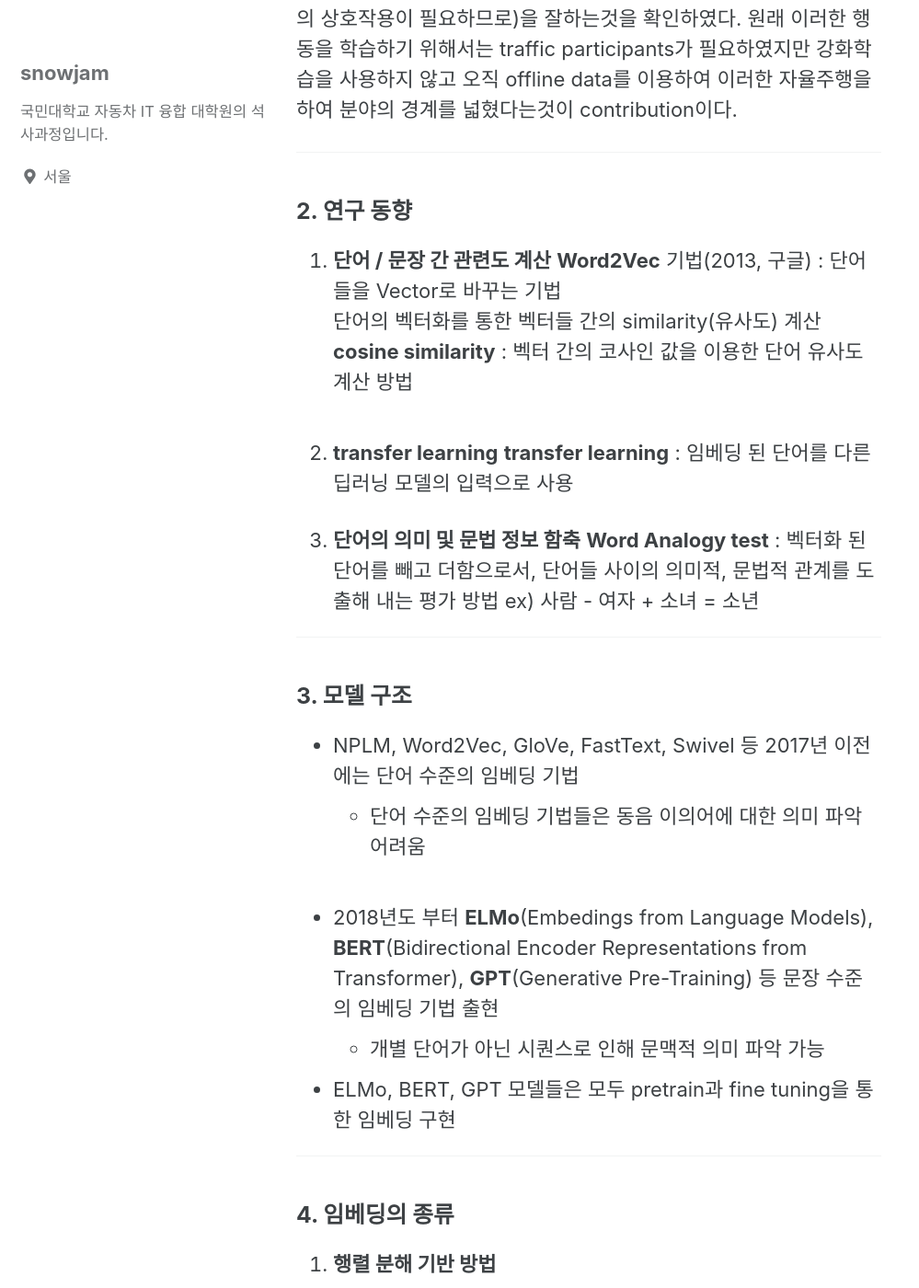
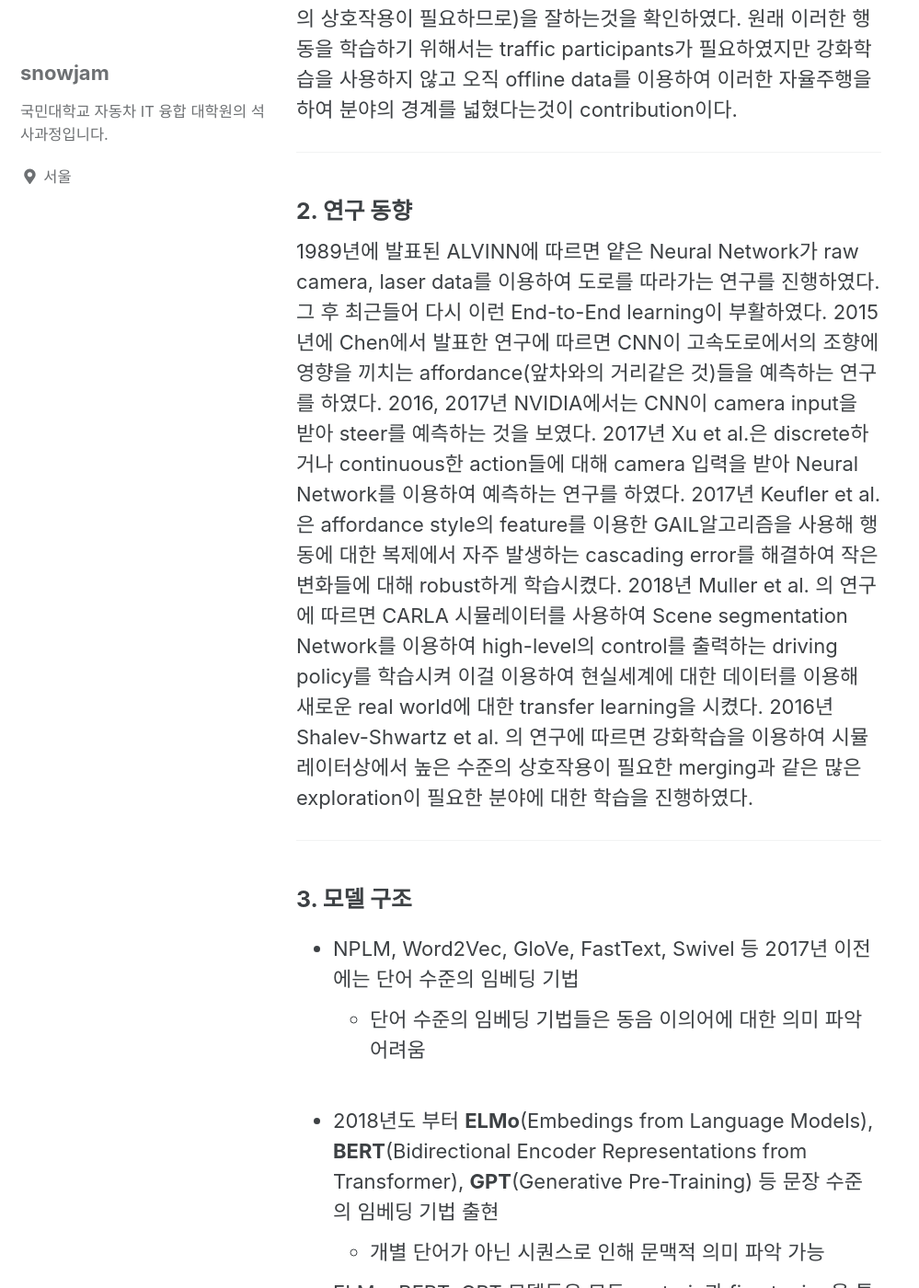
Before and after one commit to snowjamai/snowjamai.github.io, a Jekyll site: the page built from _posts/2021-04-23-논문1.md, in a window 1280 px wide and 1400 px high, scrolled down 1814 px. Shown: the whole window at 92% size, without its empty margins (0-999 px from the left). Built offline with Jekyll 4.4.1, drawn with Linux system fonts in a browser that asks for light colours; cached includes are drawn as plain includes.

Commit message:
related Work Finish

```diff
--- a/_posts/2021-04-23-논문1.md
+++ b/_posts/2021-04-23-논문1.md
@@ -27,18 +27,7 @@ tags:
 
 ### 2. 연구 동향
 
-1. __단어 / 문장 간 관련도 계산__
-**Word2Vec** 기법(2013, 구글) : 단어들을 Vector로 바꾸는 기법
-단어의 벡터화를 통한 벡터들 간의 similarity(유사도) 계산
-**cosine similarity** : 벡터 간의 코사인 값을 이용한 단어 유사도 계산 방법
-<br/>
-2. __transfer learning__
-**transfer learning** : 임베딩 된 단어를 다른 딥러닝 모델의 입력으로 사용
-<br/>
-
-3. __단어의 의미 및 문법 정보 함축__
-**Word Analogy test** : 벡터화 된 단어를 빼고 더함으로서, 단어들 사이의 의미적, 문법적 관계를 도출해 내는 평가 방법
-ex) 사람 - 여자 + 소녀 = 소년
+1989년에 발표된 ALVINN에 따르면 얕은 Neural Network가 raw camera, laser data를 이용하여 도로를 따라가는 연구를 진행하였다. 그 후 최근들어 다시 이런 End-to-End learning이 부활하였다. 2015년에 Chen에서 발표한 연구에 따르면 CNN이 고속도로에서의 조향에 영향을 끼치는 affordance(앞차와의 거리같은 것)들을 예측하는 연구를 하였다. 2016, 2017년 NVIDIA에서는 CNN이 camera input을 받아 steer를 예측하는 것을 보였다. 2017년 Xu et al.은 discrete하거나 continuous한 action들에 대해 camera 입력을 받아 Neural Network를 이용하여 예측하는 연구를 하였다. 2017년 Keufler et al.은 affordance style의 feature를 이용한 GAIL알고리즘을 사용해 행동에 대한 복제에서 자주 발생하는 cascading error를 해결하여 작은 변화들에 대해 robust하게 학습시켰다. 2018년 Muller et al. 의 연구에 따르면 CARLA 시뮬레이터를 사용하여 Scene segmentation Network를 이용하여 high-level의 control를 출력하는 driving policy를 학습시켜 이걸 이용하여 현실세계에 대한 데이터를 이용해 새로운 real world에 대한 transfer learning을 시켰다. 2016년 Shalev-Shwartz et al. 의 연구에 따르면 강화학습을 이용하여 시뮬레이터상에서 높은 수준의 상호작용이 필요한 merging과 같은 많은 exploration이 필요한 분야에 대한 학습을 진행하였다.
 
 ***
 ### 3. 모델 구조
```
